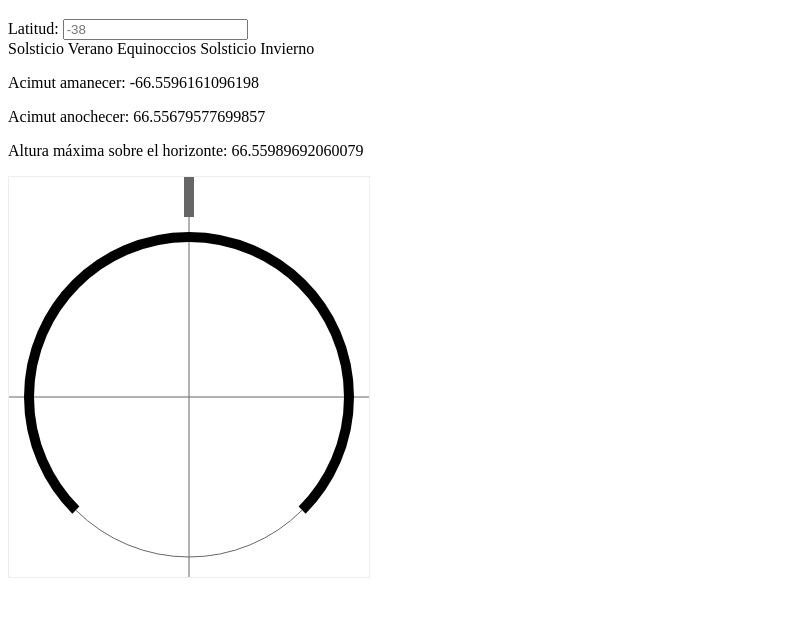
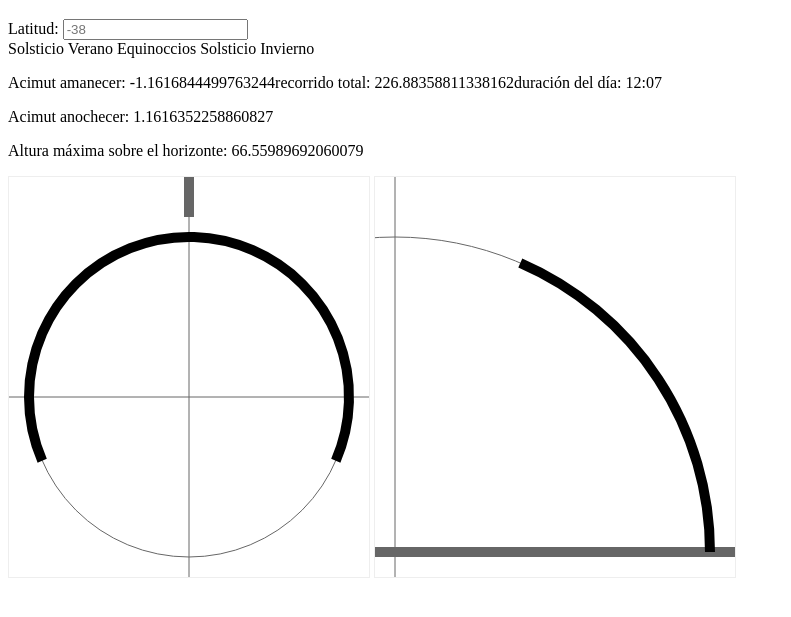
Before and after one commit to ggsalas/escotometro, a plain HTML site: page index.html in a window 1280 px wide. Both pictures are taken after a click on the element "Solsticio Verano". Shown: the part 61-678 px from the top of the page, without its empty margins (0-791 px from the left). Drawn offline with nearby package versions, Linux system fonts and the light colour scheme.

Commit message:
system working ok

```diff
--- a/index.html
+++ b/index.html
@@ -24,7 +24,7 @@
         <p class="maxAltitude"></p>
       </div>
       <canvas width="360" height="400" id="canvas-top" style="border: 1px solid #eee"></canvas>
-      <canvas width="360" height="360" id="canvas-side"></canvas>
+      <canvas width="360" height="400" id="canvas-side"style="border: 1px solid #eee"></canvas>
     </section>
     <footer>
     </footer>
--- a/js/canvas.js
+++ b/js/canvas.js
@@ -1,24 +1,28 @@
-// for development
+// development
+// $(function(){ drawSide(); });
+
+//* Drawing styles
 var widthHeavy = 10;
 var widthThin = 1;
 var colorDark = "#000";
 var colorLight = "#666";
 
-function drawTop() {
+function drawTop(start, stop) {
   var width = 360;
   var height = 400;
   var centerX = 180;
   var centerY = 220;
-  var solarpathStart = Math.PI/4;
-  var solarpathEnd = Math.PI/4*3;
+  var solarpathStart = start; // Math.PI/4;
+  var solarpathEnd = stop; //Math.PI/4*3;
 
   var canvas = document.getElementById('canvas-top');
   if (canvas.getContext){
     var ctx = canvas.getContext('2d');
+    // update on each modification
+    ctx.clearRect(0, 0, canvas.width, canvas.height);
 
     //* Light and thin
     ctx.beginPath();
-
     ctx.arc(centerX,centerY,160,0,Math.PI*2,true); // circle
 
     ctx.moveTo(0, centerY); // x
@@ -49,3 +53,46 @@ function drawTop() {
     ctx.stroke();
   }
 }
+
+function drawSide(angle) {
+  var width = 360;
+  var height = 400;
+  var centerX = 180;
+  var centerY = 220;
+  var arcCenterY = height - 25;
+
+  var canvas = document.getElementById('canvas-side');
+  if (canvas.getContext){
+    var ctx = canvas.getContext('2d');
+    // update on each modification
+    ctx.clearRect(0, 0, canvas.width, canvas.height);
+
+    //* Light and heavy
+    ctx.beginPath();
+    ctx.moveTo(0, arcCenterY);
+    ctx.lineTo(width, arcCenterY); // North mark
+
+    ctx.lineWidth = widthHeavy;
+    ctx.strokeStyle = colorLight;
+    ctx.stroke();
+
+    //* Light and thin
+    ctx.beginPath();
+    ctx.arc(20, arcCenterY, 315, Math.PI, Math.PI*2); // arc
+
+    ctx.moveTo(20, 0); // y
+    ctx.lineTo(20, height);
+
+    ctx.lineWidth = widthThin;
+    ctx.strokeStyle = colorLight;
+    ctx.stroke();
+
+    //* Dark and heavy
+    ctx.beginPath();
+    ctx.arc(20, arcCenterY, 315, Math.PI*2 - angle , Math.PI*2); // arc
+
+    ctx.lineWidth = widthHeavy;
+    ctx.strokeStyle= colorDark;
+    ctx.stroke();
+  }
+}
--- a/js/escotometro.js
+++ b/js/escotometro.js
@@ -31,27 +31,57 @@ var result = function (date, lat ) {
   var times = SunCalc.getTimes(date, lat, lon);
 
   // Get sunrise azimuth in degrees
-  var sunriseAzimuth = SunCalc.getPosition(times.sunrise,lat, lon).azimuth * 180 / Math.PI;
+  var sunriseAzimuth = SunCalc.getPosition(times.sunrise,lat, lon).azimuth; // * 180 / Math.PI;
 
   // Get sunset azimuth in degrees
-  var sunsetAzimuth = SunCalc.getPosition(times.sunset,lat, lon).azimuth * 180 / Math.PI;
+  var sunsetAzimuth = SunCalc.getPosition(times.sunset,lat, lon).azimuth; // * 180 / Math.PI;
 
   // Get max altitude above horizon on the day
-  var maxAltitude = SunCalc.getPosition(times.solarNoon, lat, lon).altitude * 180 / Math.PI;
+  var maxAltitude = SunCalc.getPosition(times.solarNoon, lat, lon).altitude;
+
+  // Get day duration
+  function msToTime(duration) {
+    var milliseconds = parseInt((duration%1000)/100)
+        , seconds = parseInt((duration/1000)%60)
+        , minutes = parseInt((duration/(1000*60))%60)
+        , hours = parseInt((duration/(1000*60*60))%24);
+
+    hours = (hours < 10) ? "0" + hours : hours;
+    minutes = (minutes < 10) ? "0" + minutes : minutes;
+    seconds = (seconds < 10) ? "0" + seconds : seconds;
+
+    return hours + ":" + minutes;
+  }
+  var dayDuration = msToTime(times.sunset - times.sunrise);
 
   return {
     sunriseAzimuth: sunriseAzimuth,
     sunsetAzimuth: sunsetAzimuth,
     maxAltitude: maxAltitude,
+    dayDuration: dayDuration,
   }
 }
 
 //* Display result
 var updateView = function (position) {
-  $('.sunriseAzimuth').html('<p>Acimut amanecer: ' + position.sunriseAzimuth + '<p>');
+  var start = position.sunriseAzimuth + Math.PI / 2;
+  var stop = position.sunsetAzimuth + Math.PI / 2;
+  var totalPath = ( stop - start ) * 180 / Math.PI;
+
+  if(latitude <= 0){
+    drawTop(start, stop);
+    totalPath = 360 - (( stop - start ) * 180 / Math.PI);
+  }else{
+    drawTop(stop, start);
+    totalPath = ( stop - start ) * 180 / Math.PI;
+  }
+  drawSide(position.maxAltitude);
+
+  $('.sunriseAzimuth').html('<p>Acimut amanecer: ' + position.sunriseAzimuth +
+                            'recorrido total: ' + totalPath +
+                            'duración del día: ' + position.dayDuration + '<p>');
   $('.sunsetAzimuth').html('<p>Acimut anochecer: ' + position.sunsetAzimuth + '<p>');
-  $('.maxAltitude').html('<p>Altura máxima sobre el horizonte: ' + position.maxAltitude + '<p>');
-  drawTop();
+  $('.maxAltitude').html('<p>Altura máxima sobre el horizonte: ' + position.maxAltitude * 180 / Math.PI + '<p>');
 }
 
 // Change solstice name for northern hemisphere
```
